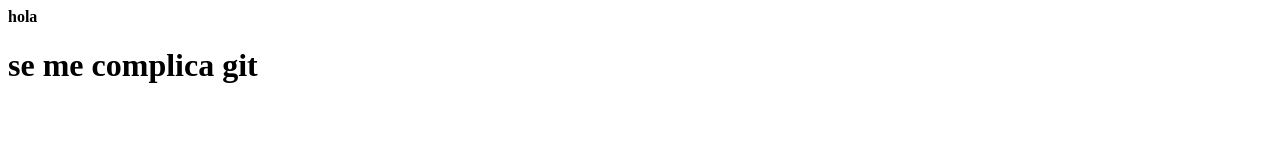
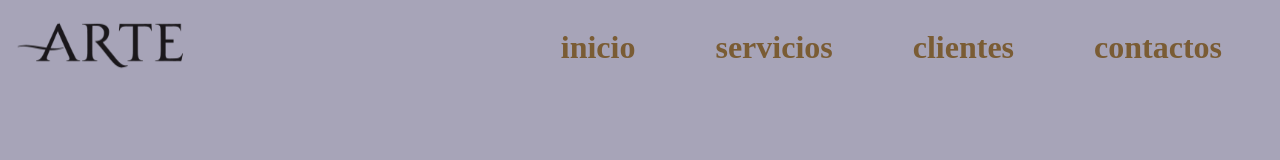
Before and after one commit to Jennifercar/prueb, a plain HTML site: page index.html in a window 1280 px wide. Drawn offline with Linux system fonts and the light colour scheme; a web font is replaced by a local one.

Commit message:
repo segundo de nucba

```diff
--- /dev/null
+++ b/index.css
@@ -0,0 +1,36 @@
+
+* {
+    background-color: rgb(167, 164, 184);
+}
+
+.encabezado{
+    display: flex;
+    align-items: flex-start;
+}
+
+.opciones {
+    width: 100%;
+    height: 100%;
+    display: flex;
+    justify-content: flex-end ;
+    flex-direction: row;
+}
+
+h1 {
+    color: rgb(122, 92, 52);
+    font-family: 'Edu VIC WA NT Beginner';
+    text-align: end;
+
+    flex-direction: row;
+    display: flex;
+    justify-content: flex-end;
+    margin-left: 30px;
+    margin-right: 50px;
+}
+
+img {
+    height: 70px;
+    width: 200px;
+    justify-content: flex-start;
+
+}
--- a/index.html
+++ b/index.html
@@ -1,2 +1,26 @@
-<b>hola</b>
-<h1>se me complica git </h1>
+
+<html>
+
+    <head>
+
+<link rel="stylesheet" href="index.css">
+<link rel="preconnect" href="https://fonts.googleapis.com">
+<link rel="preconnect" href="https://fonts.gstatic.com" crossorigin>
+<link href="https://fonts.googleapis.com/css2?family=Edu+VIC+WA+NT+Beginner&display=swap" rel="stylesheet">
+    </head>
+ <body>
+
+    <header class="encabezado">
+
+<img src="./logo-arte.png" alt="logo de arte">
+<div class="opciones">
+<h1> inicio</h1>
+
+<h1>servicios</h1>
+<h1>clientes</h1>
+<h1>contactos</h1>
+</div>
+</header>
+</body>
+
+</html>
```
Also changed, not shown: 4e6ab93be50b413cbb06c22fbc8e778f.png (added), logo-arte.png (added).
